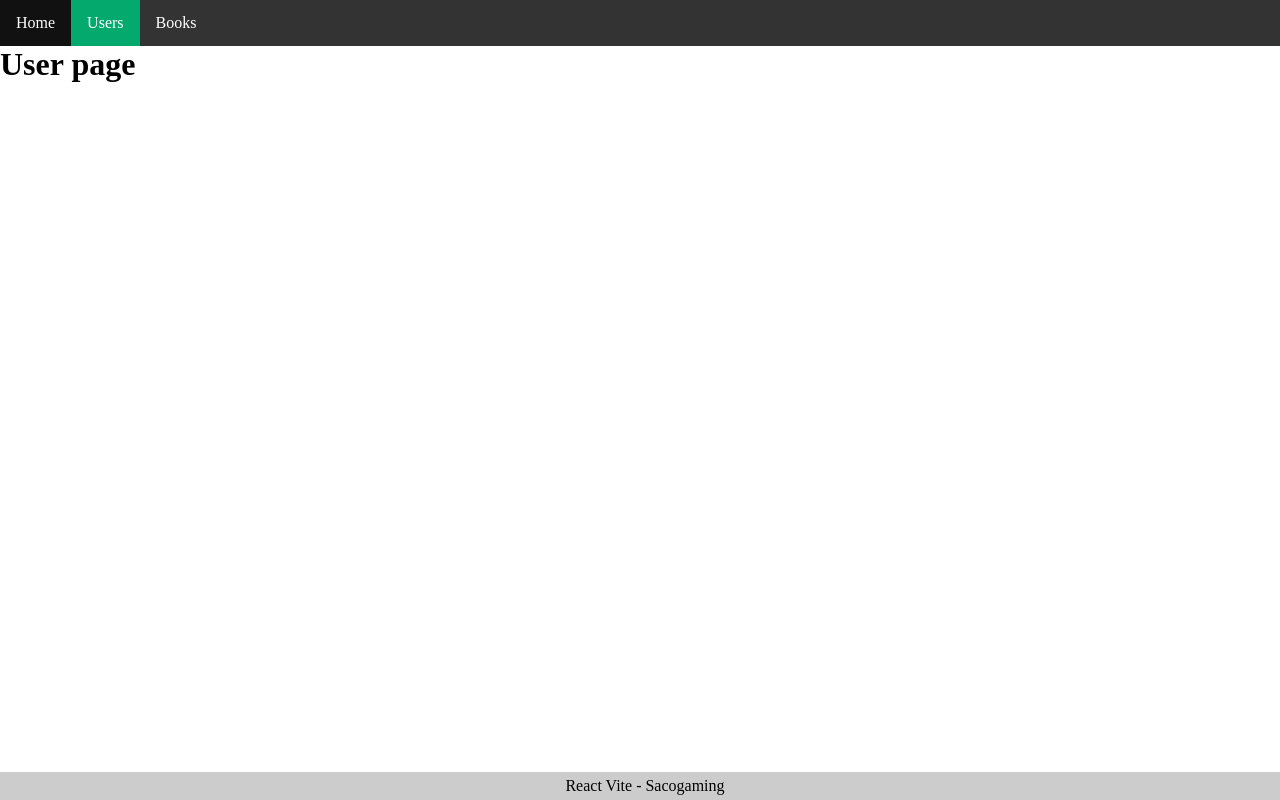
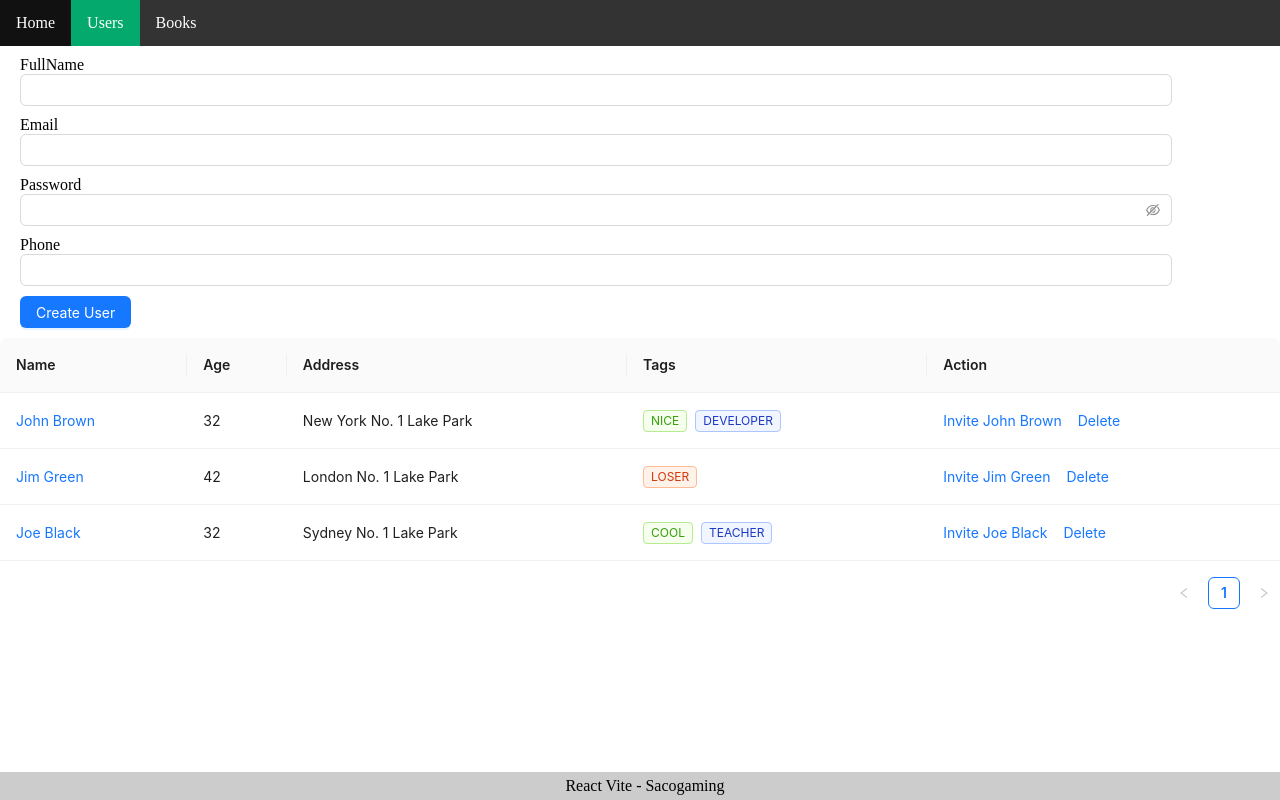
Before and after one commit to ducsaco123/react-newbie, a React (Vite) app: page /user in a window 1280 px wide. Built offline with nearby package versions, Linux system fonts and the light colour scheme.

Commit message:
video 66

```diff
--- a/package.json
+++ b/package.json
@@ -15,6 +15,8 @@
     "preview": "vite preview"
   },
   "dependencies": {
+    "@ant-design/icons": "5.3.7",
+    "antd": "5.18.1",
     "react": "18.3.1",
     "react-dom": "18.3.1",
     "react-router-dom": "6.23.1"
--- /dev/null
+++ b/src/components/user/UserForm.jsx
@@ -0,0 +1,31 @@
+import { Button, Input } from "antd";
+
+const UserForm = () => {
+  return (
+    <div className="user-form" style={{ width: "90%", margin: "10px 20px" }}>
+      <div style={{ display: "flex", gap: "10px", flexDirection: "column" }}>
+        <div>
+          <span>FullName</span>
+          <Input />
+        </div>
+        <div>
+          <span>Email</span>
+          <Input />
+        </div>
+        <div>
+          <span>Password</span>
+          <Input.Password />
+        </div>
+        <div>
+          <span>Phone</span>
+          <Input />
+        </div>
+        <div>
+          <Button type="primary">Create User</Button>
+        </div>
+      </div>
+    </div>
+  );
+};
+
+export default UserForm;
--- /dev/null
+++ b/src/components/user/UserTable.jsx
@@ -0,0 +1,78 @@
+import { Space, Table, Tag } from "antd";
+
+const UserTable = () => {
+  const columns = [
+    {
+      title: "Name",
+      dataIndex: "name",
+      key: "name",
+      render: (text) => <a>{text}</a>,
+    },
+    {
+      title: "Age",
+      dataIndex: "age",
+      key: "age",
+    },
+    {
+      title: "Address",
+      dataIndex: "address",
+      key: "address",
+    },
+    {
+      title: "Tags",
+      key: "tags",
+      dataIndex: "tags",
+      render: (_, { tags }) => (
+        <>
+          {tags.map((tag) => {
+            let color = tag.length > 5 ? "geekblue" : "green";
+            if (tag === "loser") {
+              color = "volcano";
+            }
+            return (
+              <Tag color={color} key={tag}>
+                {tag.toUpperCase()}
+              </Tag>
+            );
+          })}
+        </>
+      ),
+    },
+    {
+      title: "Action",
+      key: "action",
+      render: (_, record) => (
+        <Space size="middle">
+          <a>Invite {record.name}</a>
+          <a>Delete</a>
+        </Space>
+      ),
+    },
+  ];
+  const data = [
+    {
+      key: "1",
+      name: "John Brown",
+      age: 32,
+      address: "New York No. 1 Lake Park",
+      tags: ["nice", "developer"],
+    },
+    {
+      key: "2",
+      name: "Jim Green",
+      age: 42,
+      address: "London No. 1 Lake Park",
+      tags: ["loser"],
+    },
+    {
+      key: "3",
+      name: "Joe Black",
+      age: 32,
+      address: "Sydney No. 1 Lake Park",
+      tags: ["cool", "teacher"],
+    },
+  ];
+  return <Table columns={columns} dataSource={data} />;
+};
+
+export default UserTable;
--- a/src/pages/user.jsx
+++ b/src/pages/user.jsx
@@ -1,9 +1,15 @@
+import UserTable from "../components/user/UserTable";
+import UserForm from "../components/user/UserForm";
+
 const User = () => {
-    return (
-        <>
-            <h1>User page</h1>
-        </>
-    )
-}
+  return (
+    <>
+      <div>
+        <UserForm />
+        <UserTable />
+      </div>
+    </>
+  );
+};
 
 export default User;
```
Also changed, not shown: 1 other file (tests, documents, lock files or other folders).
